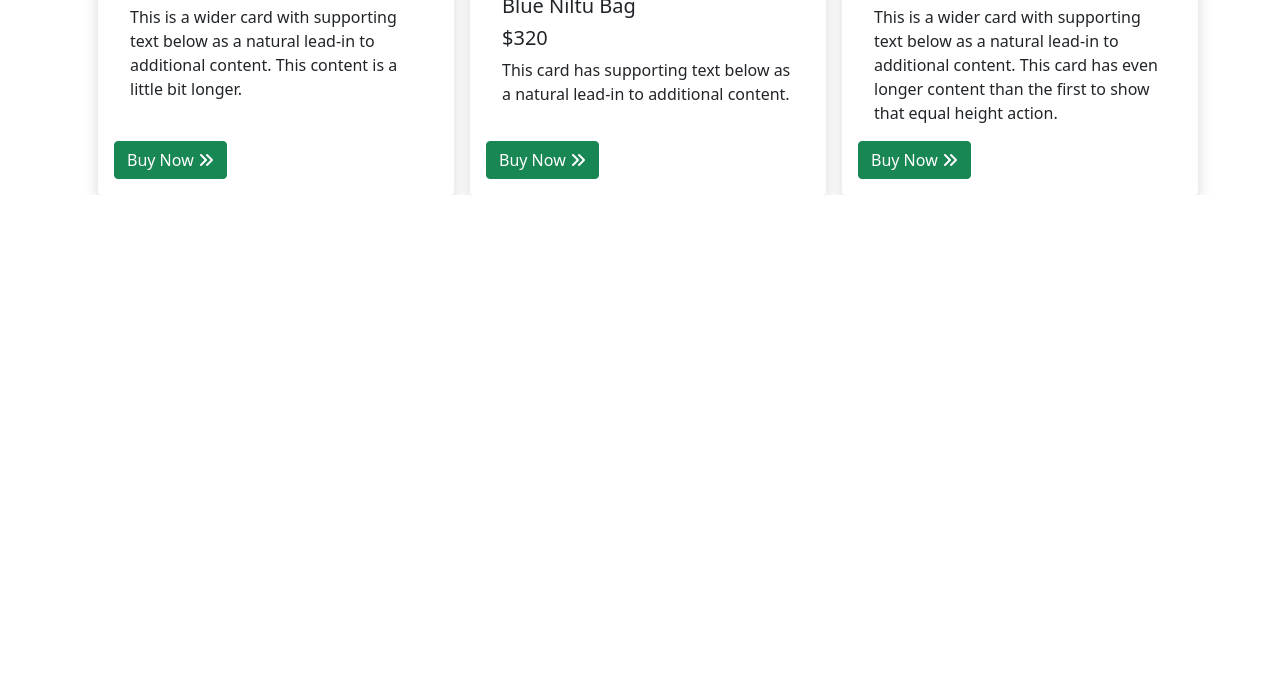
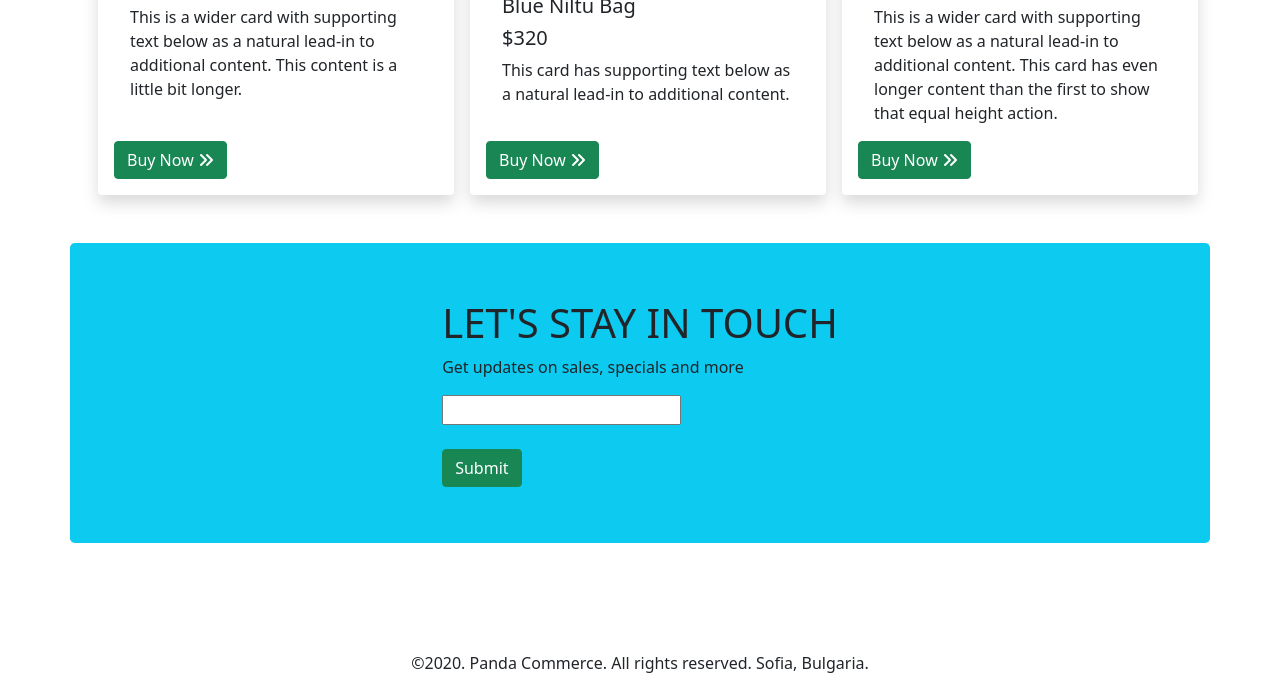
Before and after one commit to Sobuj-Mondol/New-Project-Panda, a plain HTML site: page index.html in a window 1280 px wide. Shown: the part 1848-2539 px from the top of the page. Before the commit the page ends 2043 px from the top, so only its background shows below. Drawn offline with nearby package versions, Linux system fonts and the light colour scheme.

Commit message:
added footer-area

```diff
--- a/index.html
+++ b/index.html
@@ -155,7 +155,7 @@
             </div>
        </section>
        <!-- Bag card area -->
-       <section class="container">
+       <section class="container my-5">
            <h2>Backpack</h2>
             <div class="d-flex align-items-center justify-content-between ">
                 <div class="card-group">
@@ -201,11 +201,23 @@
                 </div>
             </div>
        </section>
+       <!-- Subscribe Area -->
+       <section style="height: 300px;" class="container rounded-3 d-flex align-items-center justify-content-center bg-info p-5 my-5">
+            <div>
+                <h1>LET'S STAY IN TOUCH</h1>
+                <p>Get updates on sales, specials and more</p>
+                <input type="text" placeholder="">
+                <br><br>
+                <button class="btn btn-success" type="submit">Submit</button>
+            </div>
+       </section>
 
     </main>
     <!-- Footer Area -->
     <footer>
-
+        <section style="height: 100px;" class="container d-flex align-items-end justify-content-center">
+            <p>©2020. Panda Commerce. All rights reserved. Sofia, Bulgaria.</p>
+        </section>
     </footer>
 
 
```
